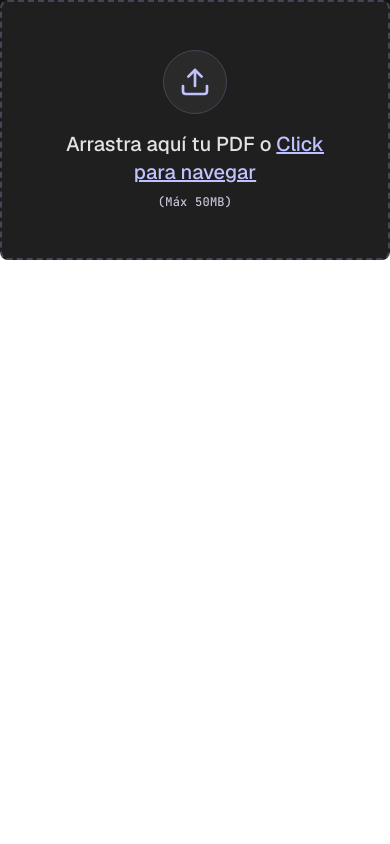
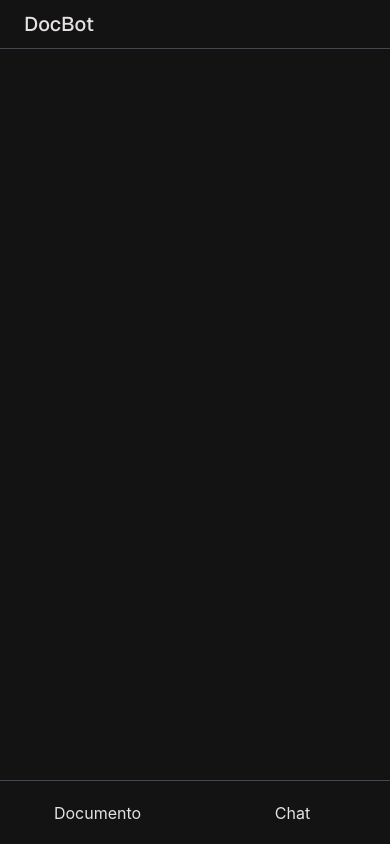
Before and after one commit to josegijon/DocBot, a React (Vite) app in the folder frontend/: page / in a window 390 px wide. Built offline with nearby package versions, Linux system fonts and the light colour scheme.

Commit message:
feat: reorganize App component structure

```diff
--- a/frontend/src/App.tsx
+++ b/frontend/src/App.tsx
@@ -23,12 +23,30 @@ export const App = () => {
   }
 
   return (
-    <>
+    <div className='flex flex-col h-screen bg-surface'>
       <Header />
-      {!docId && <UploadZone onUploadSuccess={handleUploadSuccess} />}
-      {status !== "ready" && docId && <IngestionProgress progress={progress} status={status} filename={filename} />}
-      {status === "ready" && <DocumentSummary summary={summary} isDone={isDone} />}
-    </>
+
+      {/* Contenedor */}
+      <div className='flex flex-1 mt-12 overflow-hidden'>
+        {/* Panel izq */}
+        <aside className='hidden md:flex md:w-[30%] border-r border-outline-variant p-6 overflow-y-auto'>
+          {!docId && <UploadZone onUploadSuccess={handleUploadSuccess} />}
+          {status !== "ready" && docId && <IngestionProgress progress={progress} status={status} filename={filename} />}
+          {status === "ready" && <DocumentSummary summary={summary} isDone={isDone} />}
+        </aside>
+
+        {/* Panel der */}
+        <main className='flex-1 overflow-hidden'>
+
+        </main>
+      </div>
+
+      {/* Navbar móvil */}
+      <nav className='md:hidden fixed bottom-0 w-full h-16 bg-surface border-t border-outline-variant flex'>
+        <button className="flex-1 text-on-surface cursor-pointer">Documento</button>
+        <button className="flex-1 text-on-surface cursor-pointer">Chat</button>
+      </nav>
+    </div>
   )
 }
 
```
